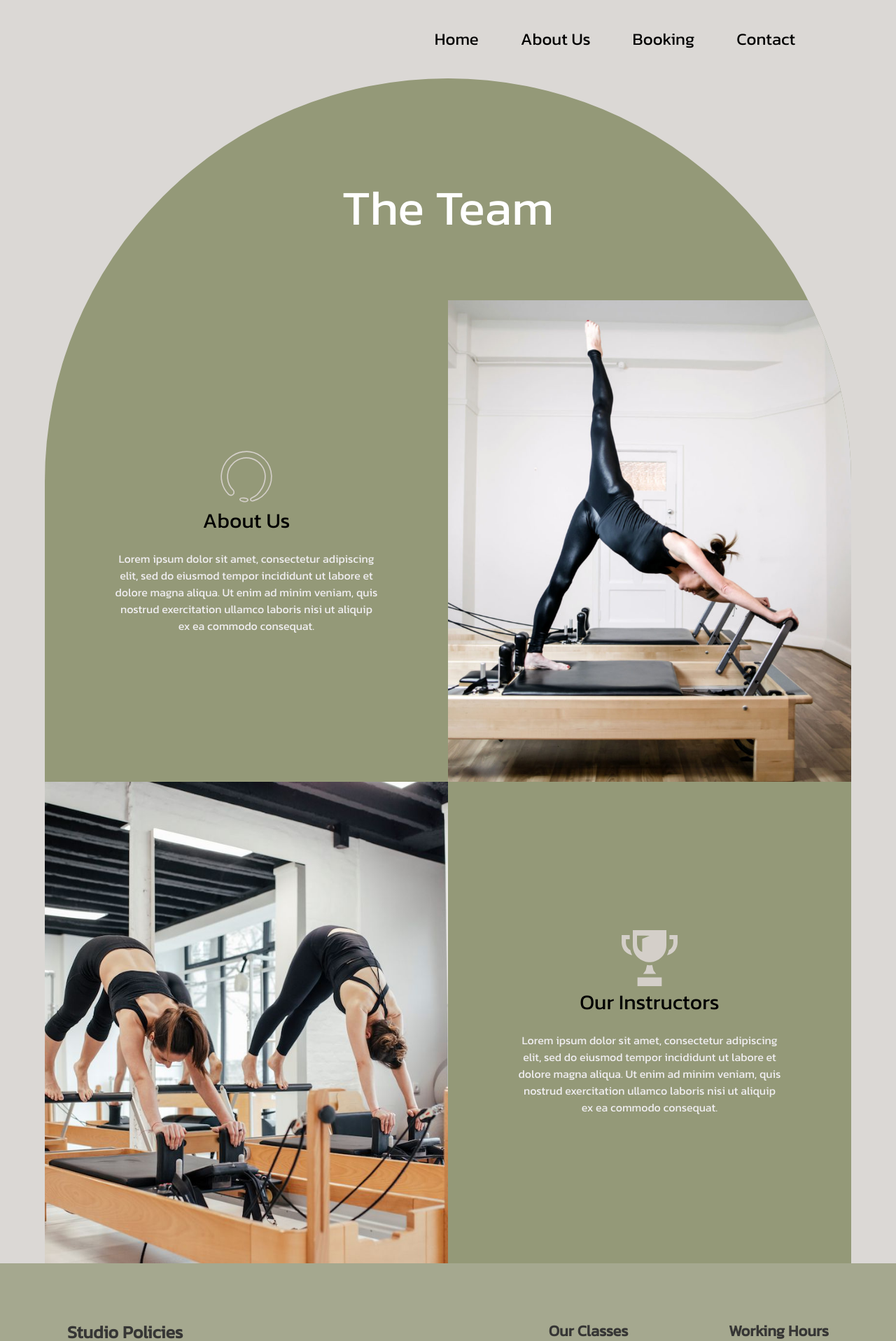
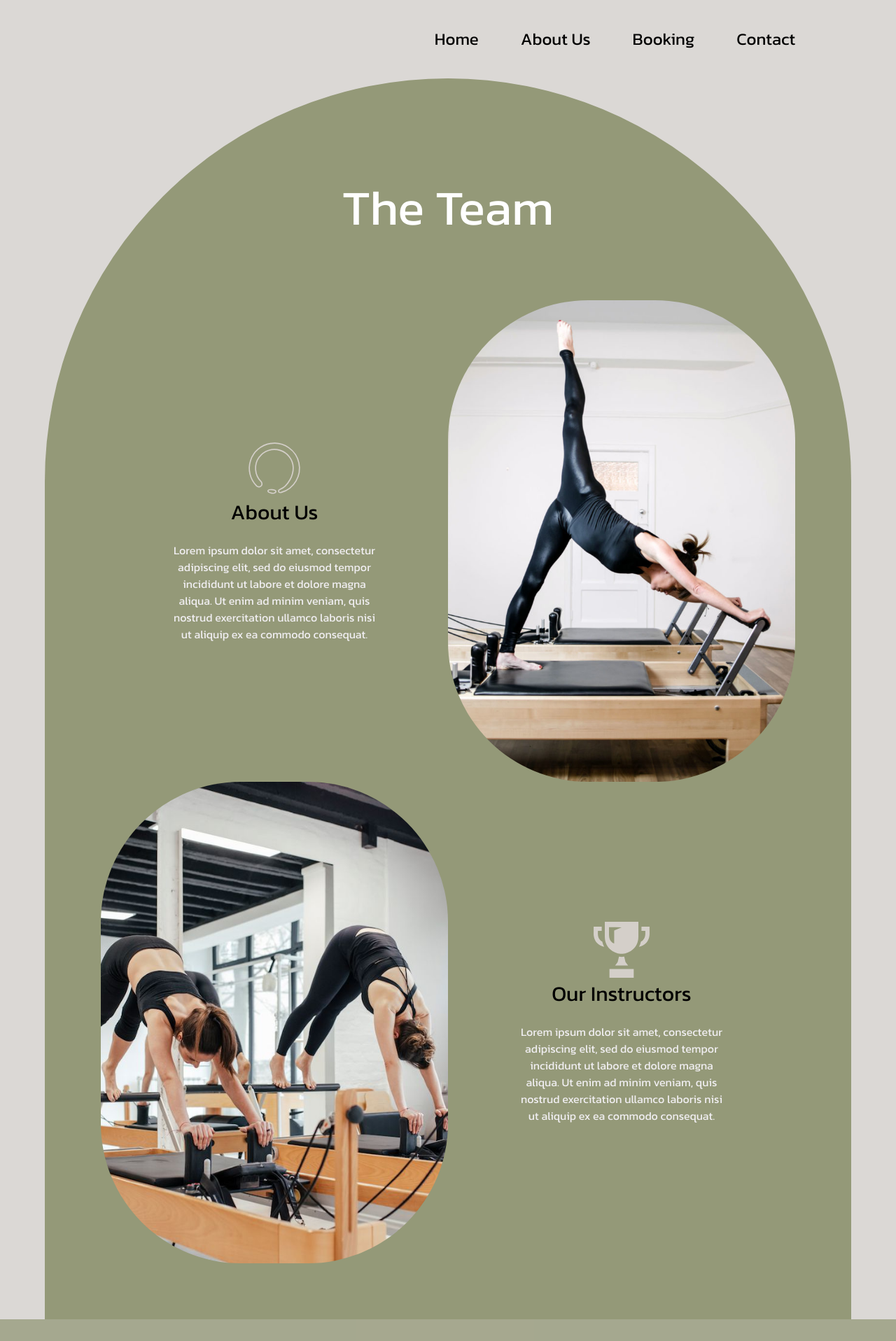
Before and after one commit to Carlie16604/Elevate, a React (Vite) app: page /About in a window 1280 px wide. Shown: the top 1916 px of the page at 70% size. Built offline with nearby package versions, Linux system fonts and the light colour scheme.

Commit message:
polished About page

```diff
--- a/src/pages/About.jsx
+++ b/src/pages/About.jsx
@@ -19,6 +19,7 @@ const About = () => {
                                 <h1 className='text-white pb-[5rem]'>The Team</h1>
                             </div>
                         </div>
+                        <div className='px-20 pb-20'>
                             <div className='grid grid-cols-2 grid-rows-2 w-full min620:grid-cols-1'>
                                 <div className='w-full h-[43rem] flex flex-col justify-center items-center text-center px-[100px] min800:px-[10px]'>
                                     <img className='w-20' src={icon} alt='icon'/>
@@ -28,10 +29,10 @@ const About = () => {
                                     </p>
                                 </div>
                                 <div className='w-full h-[43rem]'>
-                                <img className='w-full h-full object-cover bg-center' src={woman1} alt='woman stretching'/>
+                                    <img className='w-full h-full object-cover bg-center rounded-[200px]' src={woman1} alt='woman stretching'/>
                                 </div>
                                 <div className='w-full h-[43rem]'>
-                                <img className='w-full h-full object-cover bg-center' src={women2} alt='women stretching'/>
+                                    <img className='w-full h-full object-cover bg-center rounded-[200px]' src={women2} alt='women stretching'/>
                                 </div>
                                 <div className='w-full h-[43rem] flex flex-col justify-center items-center text-center px-[100px] min800:px-[10px]'>
                                     <img className='w-20' src={trophy} alt='icon'/>
@@ -44,6 +45,7 @@ const About = () => {
                         </div>
                     </div>
                 </div>
+            </div>
         </>
     );
 };
```
Lines whose indentation alone changed are shown as unchanged.
